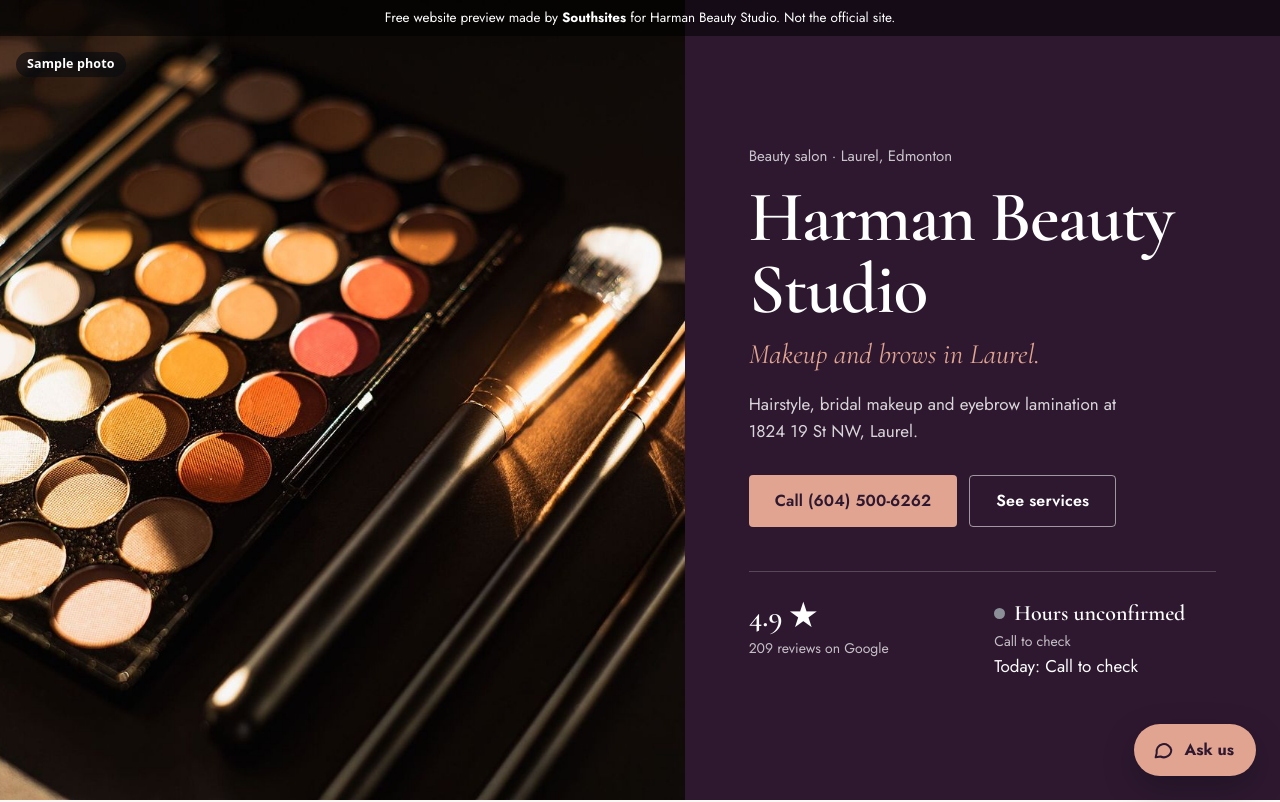
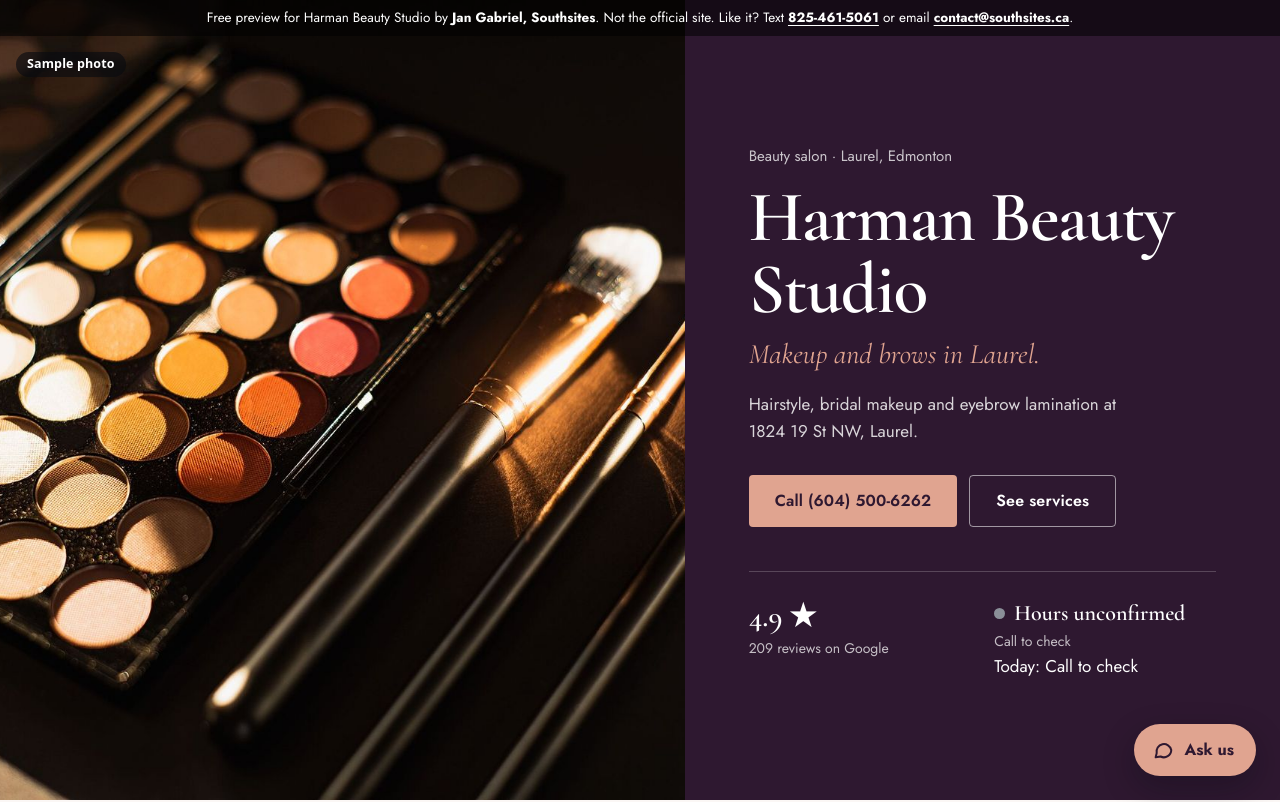
Before and after one commit to gperalta-dev/harman-beauty-studio, a plain HTML site: page index.html in a window 1280 px wide. Shown: the top 802 px of the page. Drawn offline with nearby package versions, Linux system fonts and the light colour scheme.

Commit message:
preview: top bar and footer name Jan Gabriel, Southsites, with text 825-461-5061 and contact@southsites.ca; photo credits show names, not web addresses

```diff
--- a/index.html
+++ b/index.html
@@ -23,6 +23,7 @@
   a { color: inherit; }
   a:focus-visible, button:focus-visible { outline: 3px solid var(--accent); outline-offset: 3px; }
   .wrap { width: min(1200px, 100% - 40px); margin-inline: auto; }
+  .notice a { color: inherit; font-weight: 700; text-underline-offset: 3px; }
   .notice { position: absolute; top: 0; left: 0; right: 0; z-index: 5; background: rgba(0, 0, 0, 0.55); color: #fff; font-size: 13.5px; text-align: center; padding: 7px 16px; }
   .btn { display: inline-flex; align-items: center; justify-content: center; min-height: 52px; padding: 0 26px; border-radius: 4px; font-weight: 600; text-decoration: none; font-size: 16px; letter-spacing: 0.01em; }
   .btn-main { background: var(--accent); color: var(--accent-ink); }
@@ -96,7 +97,7 @@
 </head>
 <body class="">
 <header class="split" id="top">
-  <div class="notice">Free website preview made by <b>Southsites</b> for Harman Beauty Studio. Not the official site.</div>
+  <div class="notice">Free preview for Harman Beauty Studio by <b>Jan Gabriel, Southsites</b>. Not the official site. Like it? Text <a href="sms:+18254615061">825-461-5061</a> or email <a href="mailto:contact@southsites.ca">contact@southsites.ca</a>.</div>
   <div class="photo"><span class="k-sample">Sample photo</span><img src="img/photo-1.jpg" alt="Palette and brushes"></div>
   <div class="panel">
     <div class="where">Beauty salon · Laurel, Edmonton</div>
@@ -154,7 +155,7 @@
 
 <footer>
   <div class="wrap">
-    <span>Preview made for Harman Beauty Studio by Jan Gabriel, Southsites, Edmonton. Details from the public Google listing (Oct 27, 2026). Not the official website.</span>
+    <span>Preview made for Harman Beauty Studio by Jan Gabriel, Southsites, Edmonton. Details from the public Google listing (Oct 27, 2026). Not the official website. Like it? Text <a href="sms:+18254615061">825-461-5061</a> or email <a href="mailto:contact@southsites.ca">contact@southsites.ca</a>.</span>
     <span>Photos: <a href="https://commons.wikimedia.org/wiki/File:Eye_Makeup_Palette_and_Brush_Kit.jpg" target="_blank" rel="noopener">geehairimages</a> (CC BY 2.0); <a href="https://commons.wikimedia.org/wiki/File:Blush_-_A_selection_of_makeup_brushes.jpg" target="_blank" rel="noopener">Kandance拍攝</a> (CC BY-SA 2.0 tw); <a href="https://commons.wikimedia.org/wiki/File:Makeup_Brushes_(51825380981).jpg" target="_blank" rel="noopener">ajay_suresh</a> (CC BY 2.0); <a href="https://commons.wikimedia.org/wiki/File:Lipstick-_My_top_5!_-_18072840654.jpg" target="_blank" rel="noopener">Vanilla and lace</a> (CC BY 2.0). Sample photos until Harman Beauty Studio adds their own.</span>
   </div>
 </footer>
```
